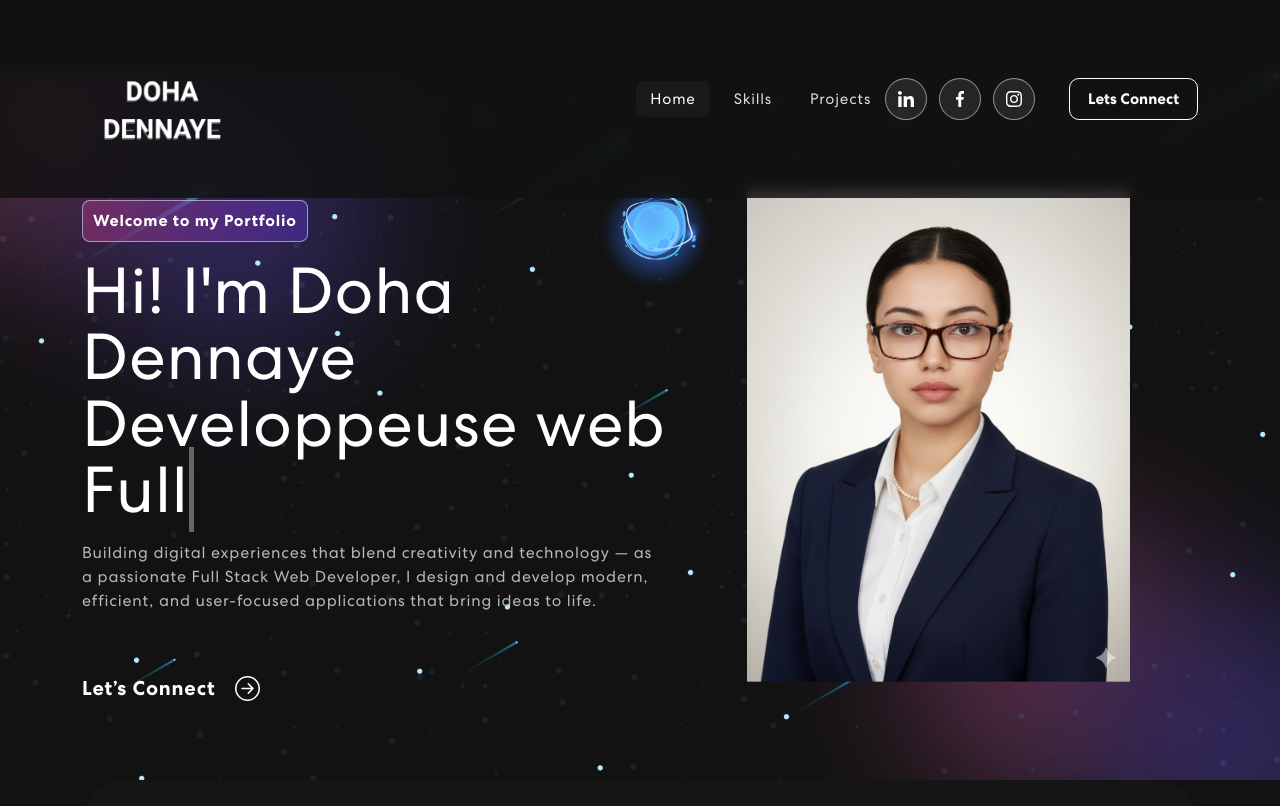
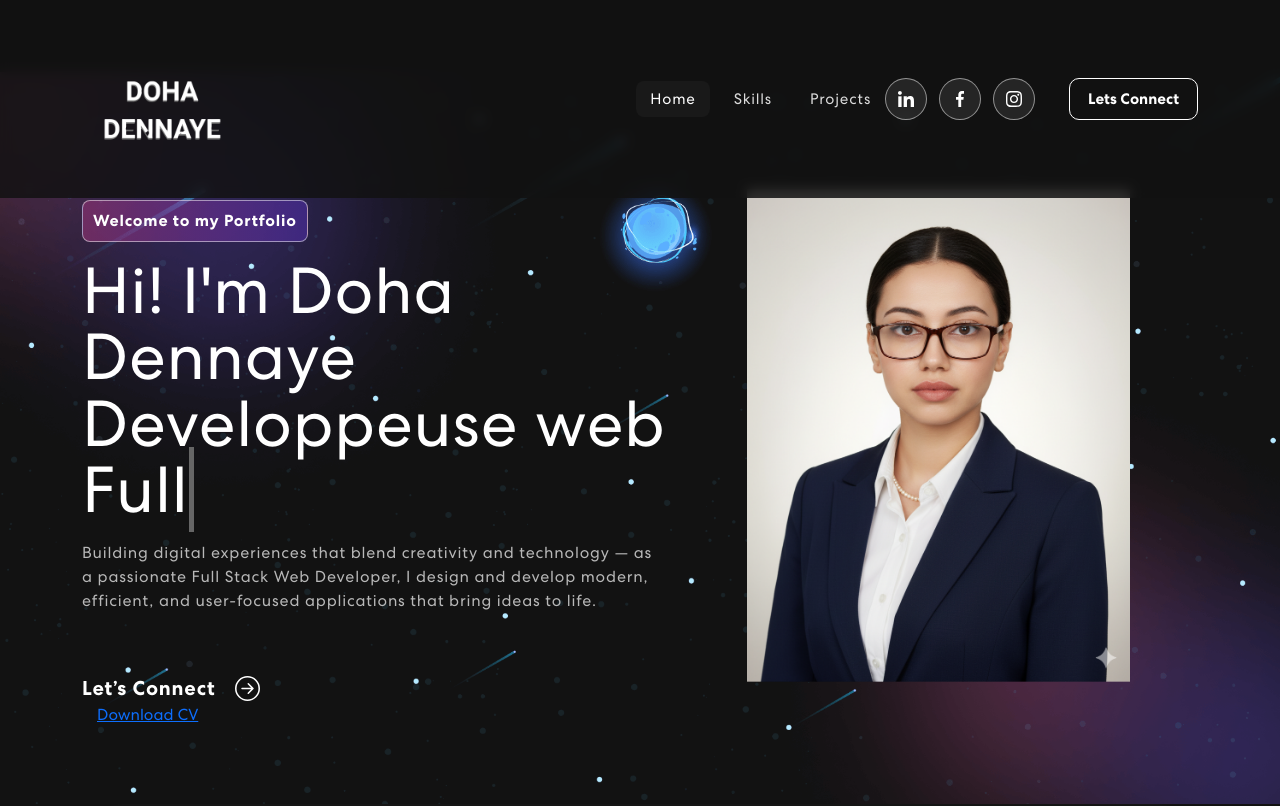
Before and after one commit to DohaDennaye/MyPortfolio, a React (Create React App) app: page / in a window 1280 px wide. Shown: the top 806 px of the page. Built offline with nearby package versions, Linux system fonts and the light colour scheme.

Commit message:
update banner + CV button

```diff
--- a/src/components/Banner.js
+++ b/src/components/Banner.js
@@ -5,14 +5,14 @@ import { ArrowRightCircle } from 'react-bootstrap-icons';
 import 'animate.css';
 import TrackVisibility from 'react-on-screen';
 import { HashLink } from 'react-router-hash-link';
-
+import cv from "../assets/cv-doha-dennaye.pdf";
 export const Banner = () => {
   const [loopNum, setLoopNum] = useState(0);
   const [isDeleting, setIsDeleting] = useState(false);
   const [text, setText] = useState('');
   const [delta, setDelta] = useState(300 - Math.random() * 100);
   const [index, setIndex] = useState(1);
-  const toRotate = ["Developpeuse web Full stack", "Full stack Developer", "Web Developer " ];
+  const toRotate = ["Developpeuse web Full stack", "Full stack Developer", "Web Developer "];
   const period = 2000;
 
   useEffect(() => {
@@ -55,19 +55,22 @@ export const Banner = () => {
           <Col xs={12} md={6} xl={7}>
             <TrackVisibility>
               {({ isVisible }) =>
-              <div className={isVisible ? "animate__animated animate__fadeIn" : ""}>
-                <span className="tagline">Welcome to my Portfolio</span>
-                <h1>{`Hi! I'm Doha Dennaye`} <span className="txt-rotate" dataPeriod="1000" data-rotate='["Developpeuse web Full stack", "Full stack Developer", "Web Developer " ]'><span className="wrap">{text}</span></span></h1>
+                <div className={isVisible ? "animate__animated animate__fadeIn" : ""}>
+                  <span className="tagline">Welcome to my Portfolio</span>
+                  <h1>{`Hi! I'm Doha Dennaye`} <span className="txt-rotate" dataPeriod="1000" data-rotate='["Developpeuse web Full stack", "Full stack Developer", "Web Developer " ]'><span className="wrap">{text}</span></span></h1>
                   <p>Building digital experiences that blend creativity and technology — as a passionate Full Stack Web Developer, I design and develop modern, efficient, and user-focused applications that bring ideas to life.</p>
-                  <button  className="vvd" onClick={() => console.log('connect')}>Let’s Connect <ArrowRightCircle size={25} /></button>
-              </div>}
+                  <button className="vvd" onClick={() => console.log('connect')}>Let’s Connect <ArrowRightCircle size={25} /></button>
+                  <a href={cv} download="CV-Doha-Dennaye.pdf" className="vvd" style={{ marginLeft: "15px" }}>
+                    Download CV
+                  </a>
+                </div>}
             </TrackVisibility>
           </Col>
           <Col xs={12} md={6} xl={5}>
             <TrackVisibility>
               {({ isVisible }) =>
                 <div className={isVisible ? "animate__animated animate__zoomIn" : ""}>
-                  <img src={doha} alt="Header Img"/>
+                  <img src={doha} alt="Header Img" />
                 </div>}
             </TrackVisibility>
           </Col>
```
Also changed, not shown: 1 other file (tests, documents, lock files or other folders).
